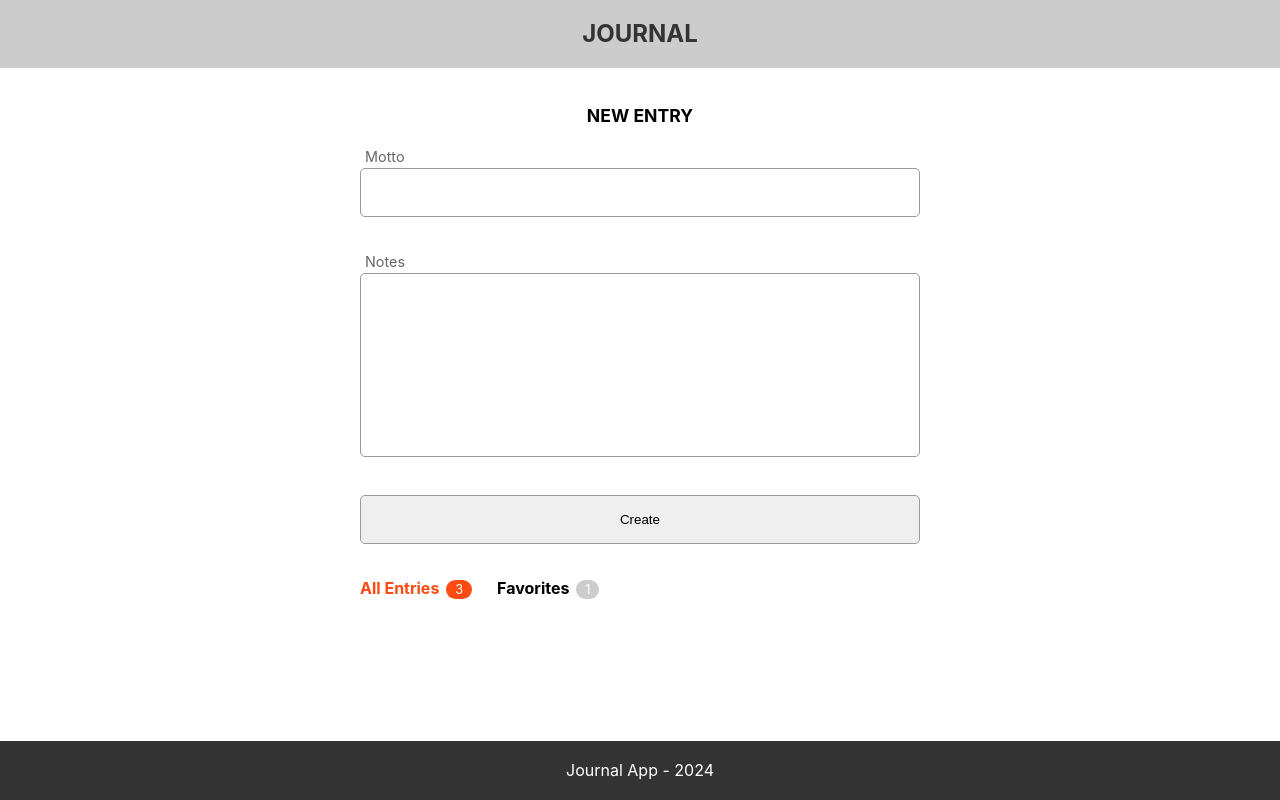
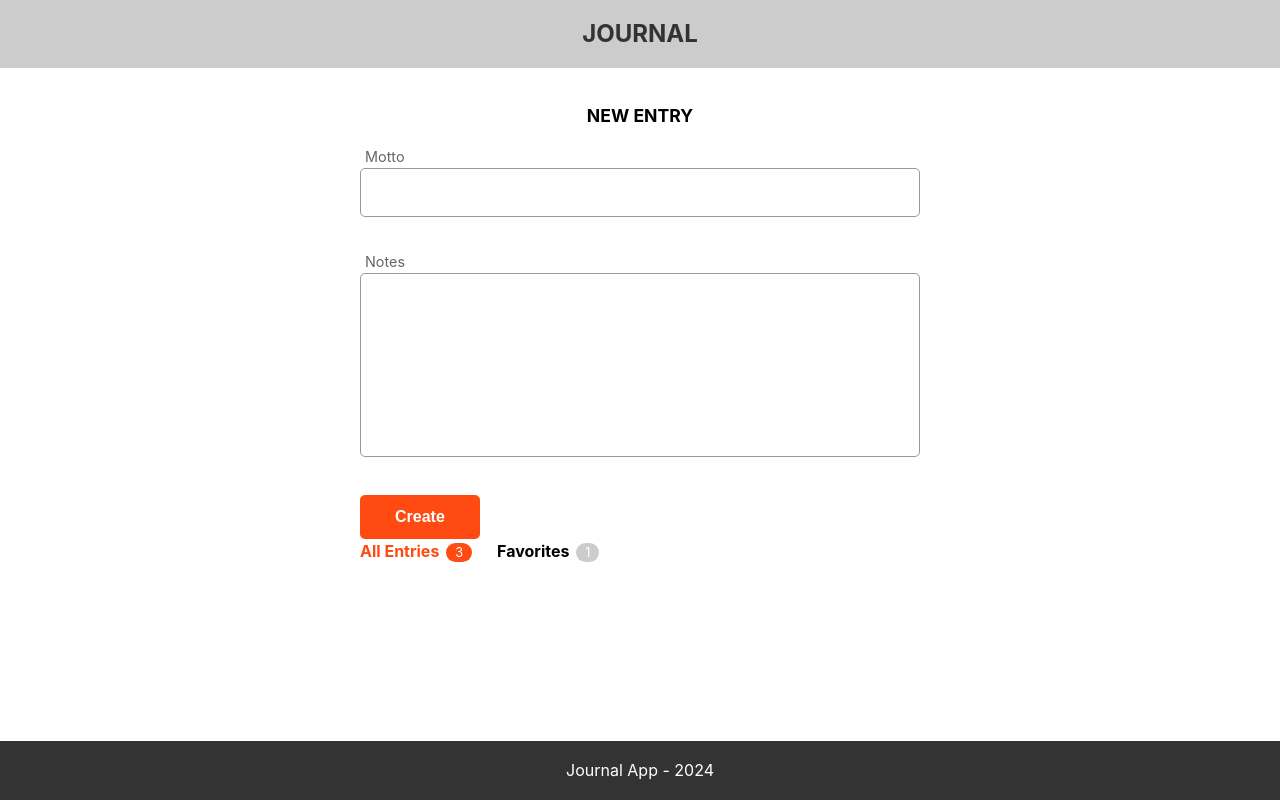
Before and after one commit to henriquepalazzo/journal-app-js, a React (Vite) app: page / in a window 1280 px wide. Built offline with nearby package versions, Linux system fonts and the light colour scheme.

Commit message:
Add style to the Button component.

```diff
--- /dev/null
+++ b/src/Components/Button/Button.css
@@ -0,0 +1,17 @@
+button.form-button {
+  font-size: 1rem;
+  background-color: var(--color-nemo);
+  border: none;
+  font-weight: bold;
+  color: #fff;
+  width: auto;
+  margin: 0 auto;
+  padding: 13px 35px;
+  justify-self: center;
+}
+button:active {
+  background-color: var(--color-nemo-mid);
+}
+button:hover {
+  background-color: var(--color-nemo-dark);
+}
--- a/src/Components/Button/Button.jsx
+++ b/src/Components/Button/Button.jsx
@@ -1,3 +1,5 @@
+import "./Button.css";
+
 export default function Button() {
   return <button className="form-button">Create</button>;
 }
```
